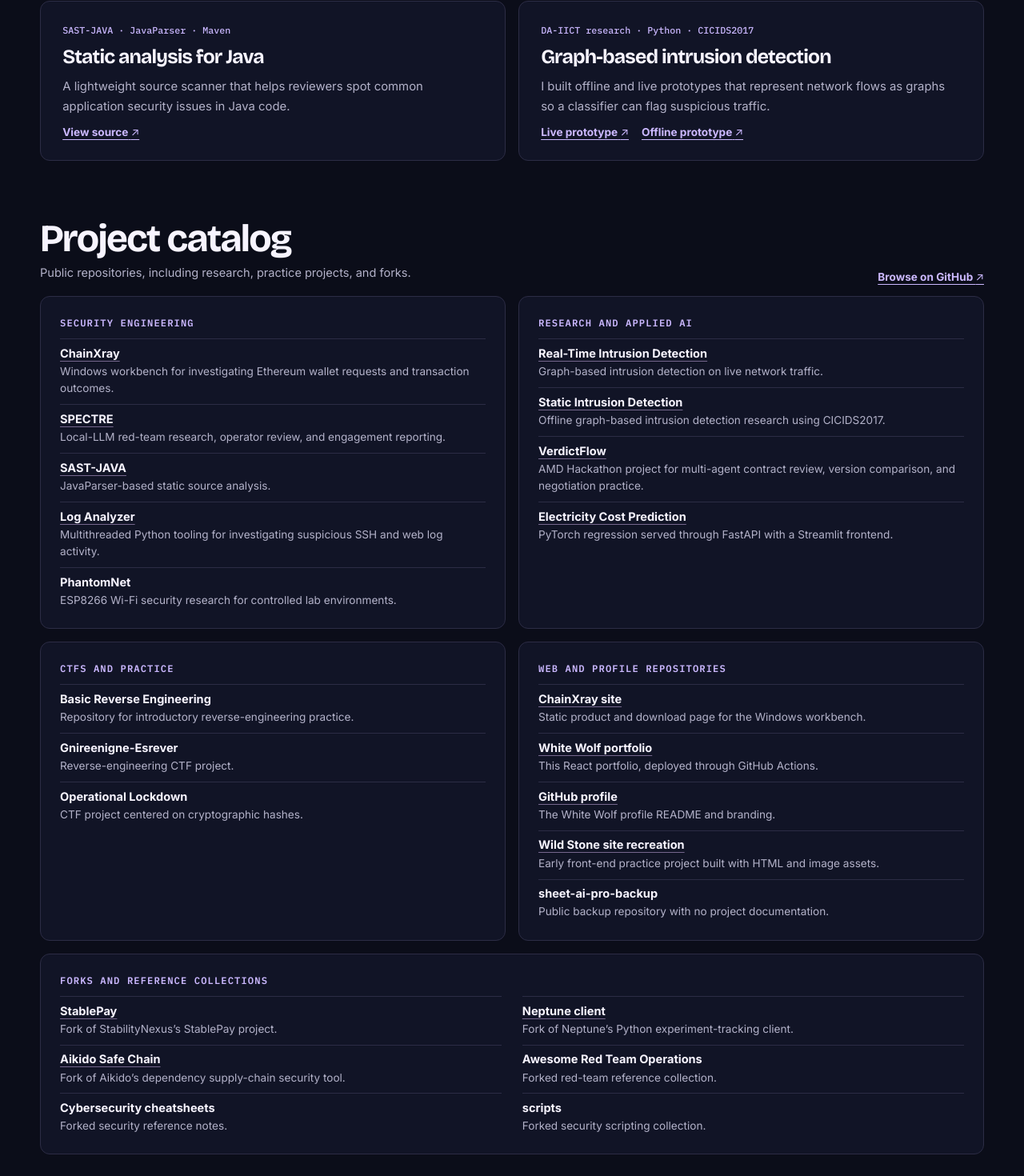
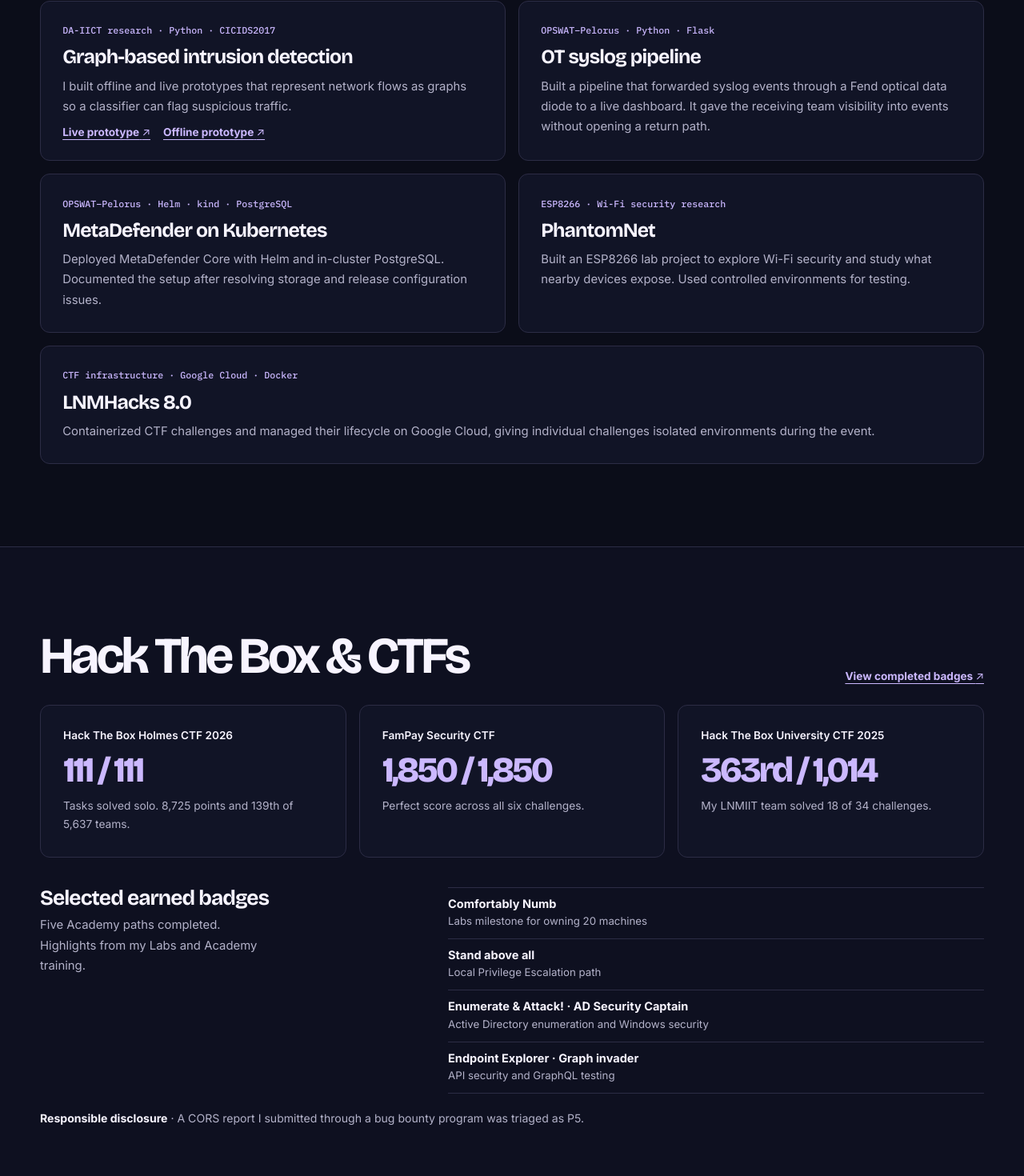
Before and after one commit to WhiteWolf217/white-wolf-portfolio, a React (Vite) app: page / in a window 1280 px wide. Shown: the part 1841-3311 px from the top of the page at 80% size. Built offline with nearby package versions, Linux system fonts and the light colour scheme.

Commit message:
Restore original portfolio projects and keep ChainXray flagship

```diff
--- a/src/App.tsx
+++ b/src/App.tsx
@@ -1,5 +1,3 @@
-import { projectCatalog } from "./projectCatalog";
-
 const logo = `${import.meta.env.BASE_URL}assets/images/white-wolf-mark.jpg`;
 const github = "https://github.com/WhiteWolf217";
 const htb = "https://profile.hackthebox.com/profile/019c8a07-e0c4-7293-a1a2-f0b469ed1f0f";
@@ -14,16 +12,30 @@ const navigation = [
 
 const projects = [
   {
-    title: "Static analysis for Java",
-    stack: "SAST-JAVA · JavaParser · Maven",
-    description: "A lightweight source scanner that helps reviewers spot common application security issues in Java code.",
-    links: [["View source", `${github}/SAST-JAVA`]],
-  },
-  {
     title: "Graph-based intrusion detection",
     stack: "DA-IICT research · Python · CICIDS2017",
     description: "I built offline and live prototypes that represent network flows as graphs so a classifier can flag suspicious traffic.",
     links: [["Live prototype", `${github}/RealTime-Intrusion-Detection-GNNs`], ["Offline prototype", `${github}/Static-Intrusion-Detection-GNNs`]],
+  },
+  {
+    title: "OT syslog pipeline",
+    stack: "OPSWAT–Pelorus · Python · Flask",
+    description: "Built a pipeline that forwarded syslog events through a Fend optical data diode to a live dashboard. It gave the receiving team visibility into events without opening a return path.",
+  },
+  {
+    title: "MetaDefender on Kubernetes",
+    stack: "OPSWAT–Pelorus · Helm · kind · PostgreSQL",
+    description: "Deployed MetaDefender Core with Helm and in-cluster PostgreSQL. Documented the setup after resolving storage and release configuration issues.",
+  },
+  {
+    title: "PhantomNet",
+    stack: "ESP8266 · Wi-Fi security research",
+    description: "Built an ESP8266 lab project to explore Wi-Fi security and study what nearby devices expose. Used controlled environments for testing.",
+  },
+  {
+    title: "LNMHacks 8.0",
+    stack: "CTF infrastructure · Google Cloud · Docker",
+    description: "Containerized CTF challenges and managed their lifecycle on Google Cloud, giving individual challenges isolated environments during the event.",
   },
 ];
 
@@ -117,7 +129,7 @@ function App() {
         <section className="shell content-section" id="projects">
           <div className="section-heading">
             <h2>Selected work</h2>
-            <a className="text-link" href="#project-catalog">View all projects <span aria-hidden="true">↓</span></a>
+            <a className="text-link" href="#spectre">SPECTRE case study <span aria-hidden="true">↓</span></a>
           </div>
           <article className="feature" id="chainxray">
             <div className="feature-copy">
@@ -156,36 +168,14 @@ function App() {
                 <p className="stack">{project.stack}</p>
                 <h3>{project.title}</h3>
                 <p>{project.description}</p>
-                <div className="project-links">
-                  {project.links.map(([label, href]) => <a className="text-link" key={href} href={href}>{label} <span aria-hidden="true">↗</span></a>)}
-                </div>
+                {project.links && (
+                  <div className="project-links">
+                    {project.links.map(([label, href]) => <a className="text-link" key={href} href={href}>{label} <span aria-hidden="true">↗</span></a>)}
+                  </div>
+                )}
               </article>
             ))}
           </div>
-          <section className="catalog" id="project-catalog" aria-labelledby="catalog-title">
-            <div className="catalog-heading">
-              <div>
-                <h3 id="catalog-title">Project catalog</h3>
-                <p>Public repositories, including research, practice projects, and forks.</p>
-              </div>
-              <a className="text-link" href={`${github}?tab=repositories`}>Browse on GitHub <span aria-hidden="true">↗</span></a>
-            </div>
-            <div className="catalog-grid">
-              {projectCatalog.map(group => (
-                <section className="catalog-group" key={group.name}>
-                  <h4>{group.name}</h4>
-                  <ul>
-                    {group.entries.map(entry => (
-                      <li key={entry.repository} data-repository={entry.repository}>
-                        {entry.href ? <a href={entry.href}>{entry.name}</a> : <strong>{entry.name}</strong>}
-                        <p>{entry.description}</p>
-                      </li>
-                    ))}
-                  </ul>
-                </section>
-              ))}
-            </div>
-          </section>
         </section>
 
         <section className="section-band" id="hack-the-box">
--- a/src/index.css
+++ b/src/index.css
@@ -92,24 +92,10 @@ nav .nav-contact { padding: .65rem 1rem; border: 1px solid var(--line); border-r
 .spectre-facts dd { color: var(--muted); font-size: .86rem; line-height: 1.5; }
 .project-grid { display: grid; grid-template-columns: 1fr 1fr; gap: 1rem; margin-top: 1rem; }
 .project-card { display: flex; flex-direction: column; gap: .7rem; padding: clamp(1.15rem, 2.5vw, 1.7rem); }
+.project-card:last-child:nth-child(odd) { grid-column: 1 / -1; }
 .project-card h3 { font-size: 1.55rem; }
 .project-card > p:not(.stack) { flex: 1; font-size: .93rem; }
 .project-links { display: flex; flex-wrap: wrap; gap: .35rem 1rem; }
-.catalog { margin-top: clamp(2.5rem, 6vw, 4.5rem); }
-.catalog-heading { display: flex; align-items: end; justify-content: space-between; gap: .7rem 1rem; margin-bottom: 1rem; }
-.catalog-heading h3 { font-size: clamp(2rem, 4vw, 3rem); }
-.catalog-heading p { color: var(--muted); font-size: .91rem; margin-top: .35rem; }
-.catalog-grid { display: grid; grid-template-columns: repeat(2, minmax(0, 1fr)); gap: 1rem; }
-.catalog-group { background: var(--surface); border: 1px solid var(--line); border-radius: 12px; padding: clamp(1rem, 2.3vw, 1.5rem); }
-.catalog-group:last-child { grid-column: 1 / -1; }
-.catalog-group h4 { color: var(--violet); font: 600 .76rem/1.4 var(--mono); text-transform: uppercase; letter-spacing: .09em; margin: 0 0 .7rem; }
-.catalog-group ul { display: grid; gap: .55rem 1.6rem; list-style: none; padding: 0; margin: 0; }
-.catalog-group:last-child ul { grid-template-columns: repeat(2, minmax(0, 1fr)); }
-.catalog-group li { display: grid; gap: .2rem; padding-top: .55rem; border-top: 1px solid var(--line); min-width: 0; }
-.catalog-group li > a, .catalog-group li > strong { color: var(--ink); font-size: .91rem; font-weight: 700; width: fit-content; overflow-wrap: anywhere; }
-.catalog-group li > a { text-decoration-thickness: 1px; text-underline-offset: 4px; text-decoration-color: #75678d; }
-.catalog-group li > a:hover { color: var(--violet); }
-.catalog-group li p { color: var(--muted); font-size: .85rem; line-height: 1.55; }
 .research-note { margin-top: 1.2rem; color: var(--muted); font-size: .88rem; }
 .research-note strong { color: var(--ink); }
 
@@ -168,8 +154,7 @@ nav .nav-contact { padding: .65rem 1rem; border: 1px solid var(--line); border-r
   .proof-band > div:nth-child(3) { border-left: 0; }
   .proof-band > div:nth-child(n + 3) { border-top: 1px solid var(--line); }
   .section-heading { align-items: start; flex-direction: column; gap: .6rem; }
-  .feature, .spectre-feature, .project-grid, .catalog-grid, .catalog-group:last-child ul, .competition-grid, .badge-block, .experience-layout, .toolkit { grid-template-columns: 1fr; }
-  .catalog-heading { align-items: start; flex-direction: column; }
+  .feature, .spectre-feature, .project-grid, .competition-grid, .badge-block, .experience-layout, .toolkit { grid-template-columns: 1fr; }
   .spectre-facts { border-left: 0; border-top: 1px solid var(--line); padding-left: 0; }
   .contact { align-items: start; flex-direction: column; }
 }
--- a/src/projectCatalog.ts
+++ /dev/null
@@ -1,64 +0,0 @@
-type CatalogEntry = {
-  name: string;
-  repository: string;
-  description: string;
-  href?: string;
-};
-
-type CatalogGroup = {
-  name: string;
-  entries: CatalogEntry[];
-};
-
-const github = "https://github.com/WhiteWolf217";
-
-export const projectCatalog: CatalogGroup[] = [
-  {
-    name: "Security engineering",
-    entries: [
-      { name: "ChainXray", repository: "ChainXray", description: "Windows workbench for investigating Ethereum wallet requests and transaction outcomes.", href: "#chainxray" },
-      { name: "SPECTRE", repository: "SPECTRE", description: "Local-LLM red-team research, operator review, and engagement reporting.", href: "#spectre" },
-      { name: "SAST-JAVA", repository: "SAST-JAVA", description: "JavaParser-based static source analysis.", href: `${github}/SAST-JAVA` },
-      { name: "Log Analyzer", repository: "Log-Analyzer", description: "Multithreaded Python tooling for investigating suspicious SSH and web log activity.", href: `${github}/Log-Analyzer` },
-      { name: "PhantomNet", repository: "PhantomNet---ESP8266-WiFi-Security-Toolkit", description: "ESP8266 Wi-Fi security research for controlled lab environments." },
-    ],
-  },
-  {
-    name: "Research and applied AI",
-    entries: [
-      { name: "Real-Time Intrusion Detection", repository: "RealTime-Intrusion-Detection-GNNs", description: "Graph-based intrusion detection on live network traffic.", href: `${github}/RealTime-Intrusion-Detection-GNNs` },
-      { name: "Static Intrusion Detection", repository: "Static-Intrusion-Detection-GNNs", description: "Offline graph-based intrusion detection research using CICIDS2017.", href: `${github}/Static-Intrusion-Detection-GNNs` },
-      { name: "VerdictFlow", repository: "Verdictflow", description: "AMD Hackathon project for multi-agent contract review, version comparison, and negotiation practice.", href: `${github}/Verdictflow` },
-      { name: "Electricity Cost Prediction", repository: "Electricity-Cost-Prediction", description: "PyTorch regression served through FastAPI with a Streamlit frontend.", href: `${github}/Electricity-Cost-Prediction` },
-    ],
-  },
-  {
-    name: "CTFs and practice",
-    entries: [
-      { name: "Basic Reverse Engineering", repository: "Basic-Reverse-Engineering", description: "Repository for introductory reverse-engineering practice." },
-      { name: "Gnireenigne-Esrever", repository: "Gnireenigne-Esrever", description: "Reverse-engineering CTF project." },
-      { name: "Operational Lockdown", repository: "Operational-Lockdown-CTF", description: "CTF project centered on cryptographic hashes." },
-    ],
-  },
-  {
-    name: "Web and profile repositories",
-    entries: [
-      { name: "ChainXray site", repository: "ChainXray-site", description: "Static product and download page for the Windows workbench.", href: `${github}/ChainXray-site` },
-      { name: "White Wolf portfolio", repository: "white-wolf-portfolio", description: "This React portfolio, deployed through GitHub Actions.", href: `${github}/white-wolf-portfolio` },
-      { name: "GitHub profile", repository: "WhiteWolf217", description: "The White Wolf profile README and branding.", href: github },
-      { name: "Wild Stone site recreation", repository: "Wild-stone-clone", description: "Early front-end practice project built with HTML and image assets.", href: `${github}/Wild-stone-clone` },
-      { name: "sheet-ai-pro-backup", repository: "sheet-ai-pro-backup", description: "Public backup repository with no project documentation." },
-    ],
-  },
-  {
-    name: "Forks and reference collections",
-    entries: [
-      { name: "StablePay", repository: "StablePay", description: "Fork of StabilityNexus’s StablePay project.", href: `${github}/StablePay` },
-      { name: "Neptune client", repository: "neptune-client", description: "Fork of Neptune’s Python experiment-tracking client.", href: `${github}/neptune-client` },
-      { name: "Aikido Safe Chain", repository: "safe-chain", description: "Fork of Aikido’s dependency supply-chain security tool.", href: `${github}/safe-chain` },
-      { name: "Awesome Red Team Operations", repository: "Awesome-Red-Team-Operations", description: "Forked red-team reference collection." },
-      { name: "Cybersecurity cheatsheets", repository: "cybersecurity_cheatsheets", description: "Forked security reference notes." },
-      { name: "scripts", repository: "scripts", description: "Forked security scripting collection." },
-    ],
-  },
-];
```
